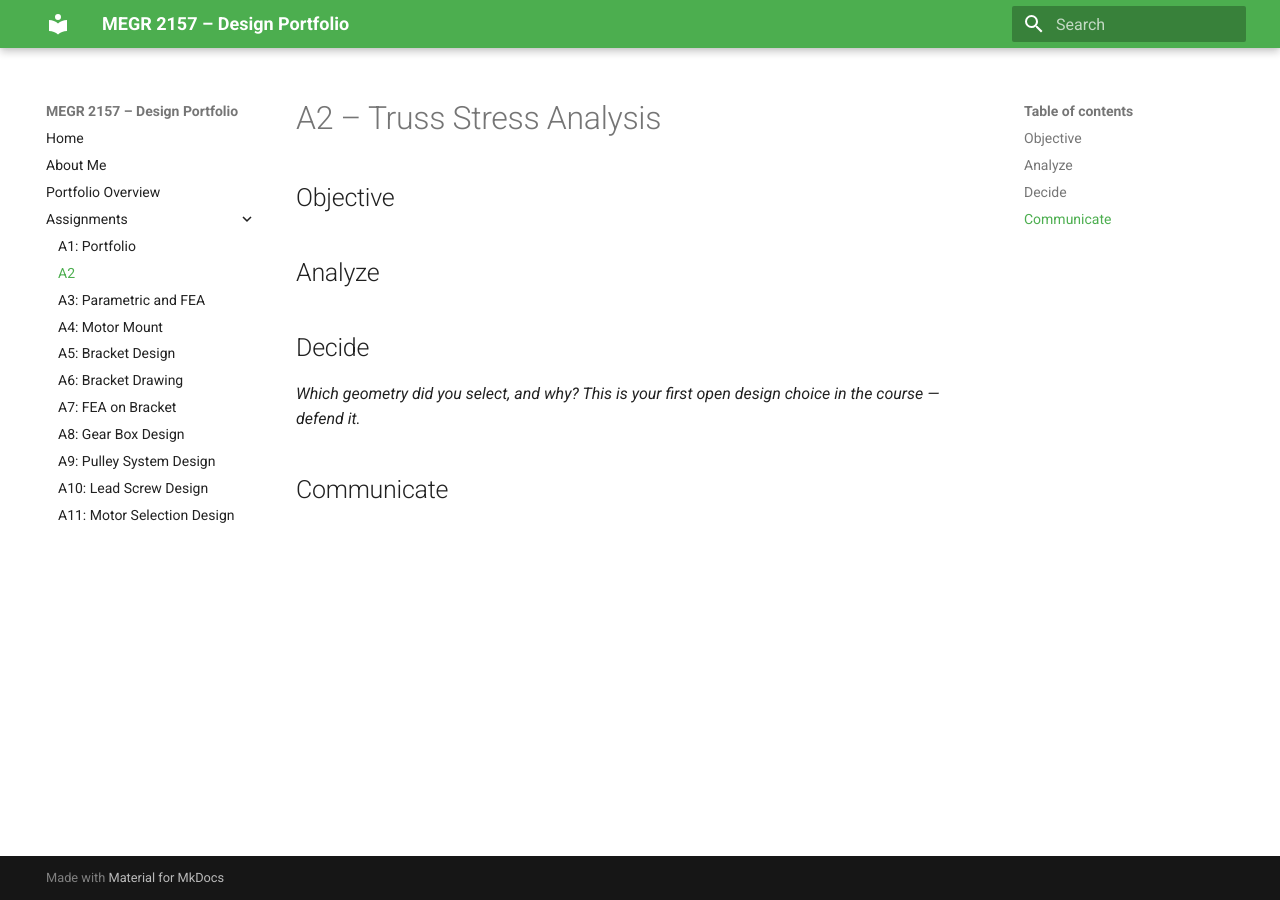
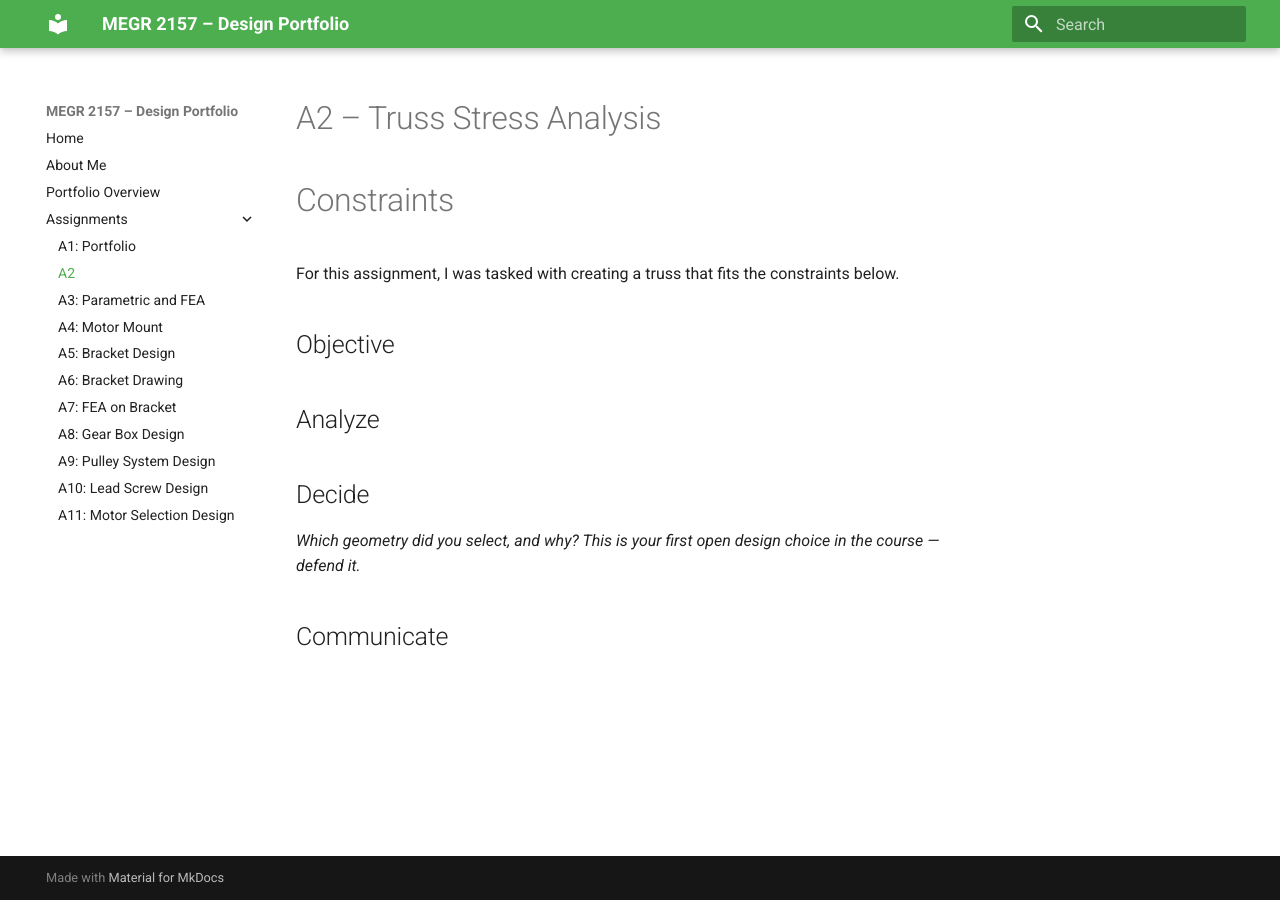
Before and after one commit to IzabellaMontero/megr2157-portfolio, an MkDocs documentation site: the page built from docs/assignments/A02/index.md, in a window 1280 px wide. Built offline with MkDocs 1.6.1 and Material for MkDocs 9.7.7, drawn with Linux system fonts in a browser that asks for light colours.

Commit message:
Add constraints section to A2 assignment
Added a section outlining the constraints for the assignment.

```diff
--- a/docs/assignments/A02/index.md
+++ b/docs/assignments/A02/index.md
@@ -1,4 +1,8 @@
 # A2 – Truss Stress Analysis
+
+# Constraints
+
+For this assignment, I was tasked with creating a truss that fits the constraints below.
 
 ## Objective
 
```
